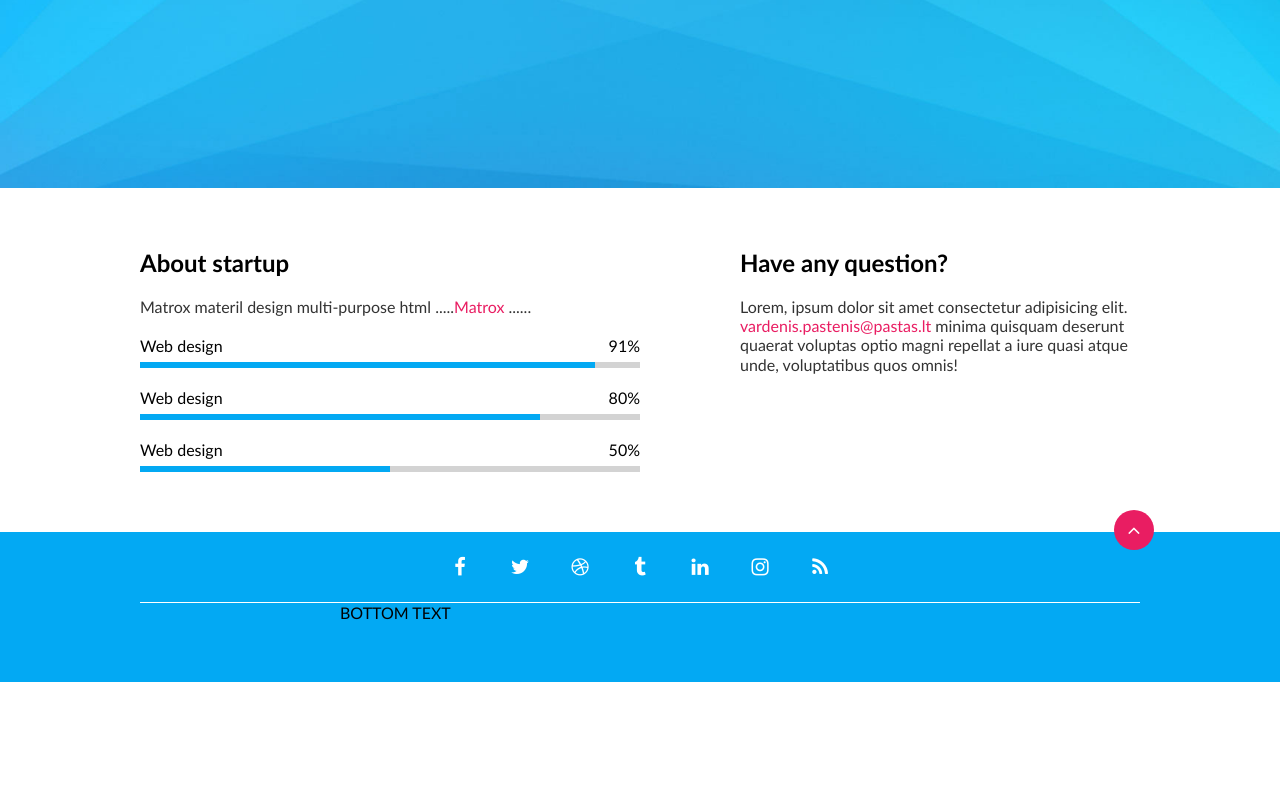
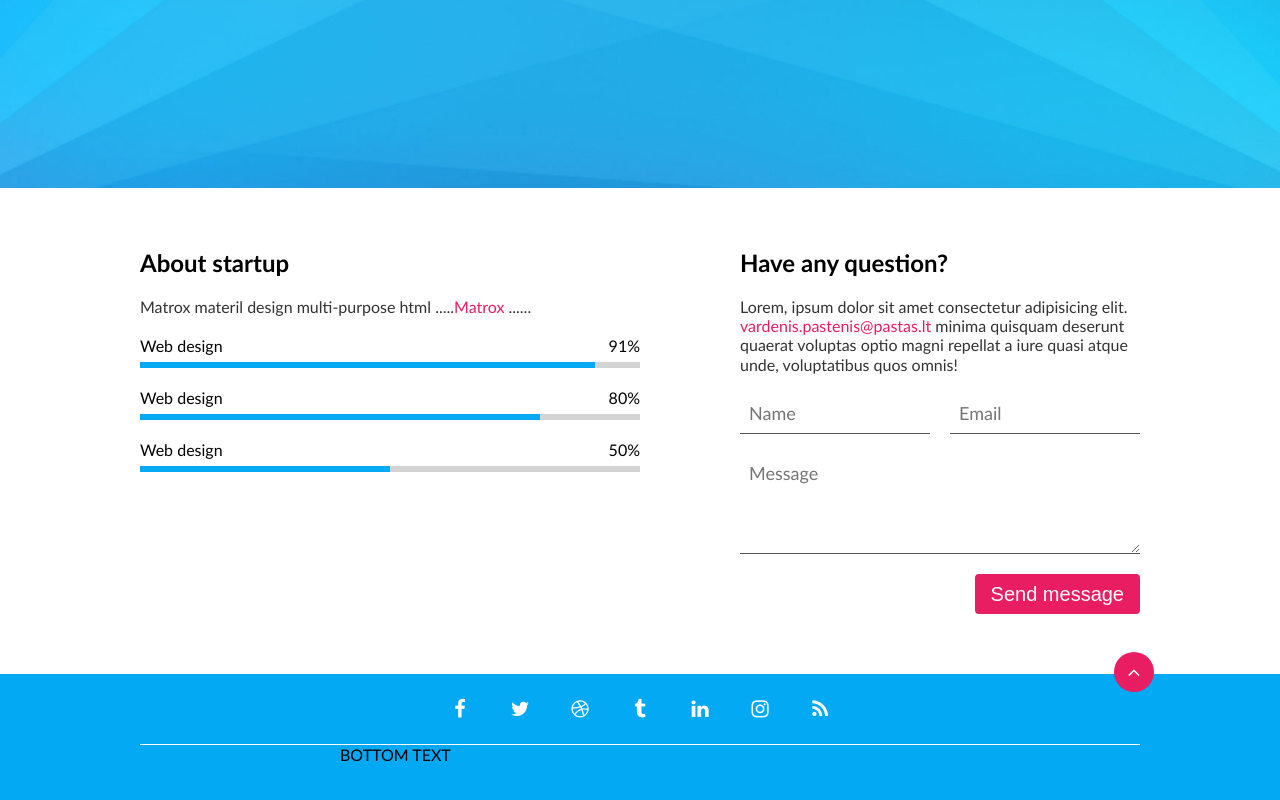
Before and after one commit to dinako81/7-coming-soon, a website: page index.html in a window 1280 px wide. Shown: the part 612-1412 px from the top of the page. Before the commit the page ends 1294 px from the top, so only its background shows below. Drawn offline with Linux system fonts and the light colour scheme.

Commit message:
Message form #12

```diff
--- /dev/null
+++ b/css/components/form.css
@@ -0,0 +1,29 @@
+.form {
+    display: flex;
+    flex-wrap: wrap;
+    justify-content: end;
+    gap: 20px;
+}
+.form > input,
+.form > textarea {
+    font-size: 18px;
+    padding: 0.5em;
+    color: #555;
+    line-height: 1.2em;
+    border: none;
+    border-bottom: 1px solid #555;
+    font-family: 'Gill Sans', 'Gill Sans MT', Calibri, 'Trebuchet MS', sans-serif;
+}
+.form > input {
+    width: calc(50% - 10px);
+}
+.form > textarea {
+    width: 100%;
+    resize: vertical;
+    min-height: 100px;
+    max-height: 300px;
+}
+@media (max-width: 1100px) {
+    .form > input {
+        width: 100%;
+}
--- a/css/pages/home.css
+++ b/css/pages/home.css
@@ -8,6 +8,7 @@
 @import '../components/mouse.css';
 @import '../components/progress-bar.css';
 @import '../components/button.css';
+@import '../components/form.css';
 
 /* CUSTUM STYLE BELOW THIS COMMENT LINE*/
 
--- a/index.html
+++ b/index.html
@@ -88,6 +88,12 @@
             <div class="column rigth-column">
                 <h2>Have any question?</h2>
                 <p>Lorem, ipsum dolor sit amet consectetur adipisicing elit.  <a href="mailto:vardenis.pastenis@pastas.lt<">vardenis.pastenis@pastas.lt</a> minima quisquam deserunt quaerat voluptas optio magni repellat a iure quasi atque unde, voluptatibus quos omnis!</p>
+                <form class="form">
+                    <input type="text" placeholder="Name" value="">
+                    <input type="text" placeholder="Email" value="">
+                    <textarea name="" id="" placeholder="Message"></textarea>
+                    <button class="btn" type="submit">Send message</button>
+                </form>
             </div>
         </div>
    </main>
```
